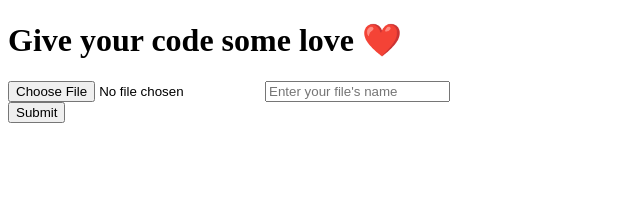
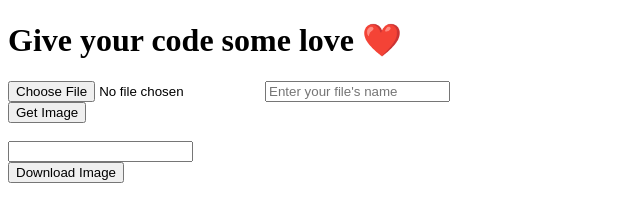
Before and after one commit to Liliya8/Serverless-student-Liliya1, a website: page bunnimage/index.html in a window 1280 px wide. Shown: the whole page, without its empty margins (0-640 px from the left). Drawn offline with nearby package versions, Linux system fonts and the light colour scheme.

Commit message:
image download

```diff
--- a/bunnimage/index.html
+++ b/bunnimage/index.html
@@ -10,10 +10,16 @@
 <body>
   <div>
     <h1 id="h1">Give your code some love ❤️</h1>
-    <form id="myform" onsubmit="getImage(event)" enctype="multipart/form-data">
+    <form id="myform" enctype="multipart/form-data">
       <input type="file" accept="image/x-png,image/jpeg" name="image" id="image"></input>
       <input type="text" id="name" name="name" placeholder="Enter your file's name" /><br>
-      <input value="Submit" type="submit" />
+      <button id="button1" onclick="getImage(event)">Get Image</button>
+      <br>
+      <br>
+      <div>
+        <input type="text" id="downloadusername" name="downloadusername" /><br>
+        <button id="button2" onclick="downloadImage(event)">Download Image</button>
+      </div>
     </form>
     <br />
     <div id="output"></div>
--- a/bunnimage/script.js
+++ b/bunnimage/script.js
@@ -40,3 +40,27 @@ async function getImage(event) {
 
 
 }
+
+async function downloadImage(e) {
+    e.preventDefault();
+    const username = document.getElementById("downloadusername")
+    if (username.value !== "") {
+        const url = "https://func-liliya-hackervoice.azurewebsites.net/api/bunnimage-download";
+
+        fetch(url, {
+            headers: {
+                username: username.value
+            }
+        })
+            .then(res => res.json())
+            .then(response => {
+                console.log("response", response)
+                if (response.success) {
+                    window.open(response.downloadUri, "_self")
+                }
+            })
+
+    } else {
+        alert("No input error")
+    }
+}
```
